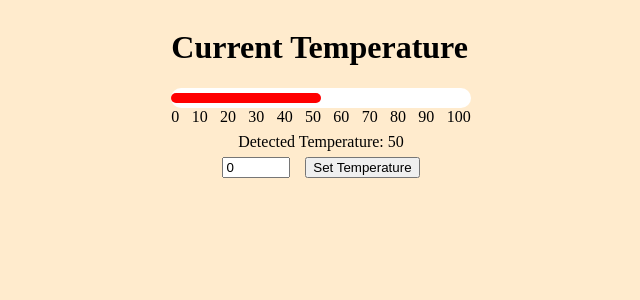
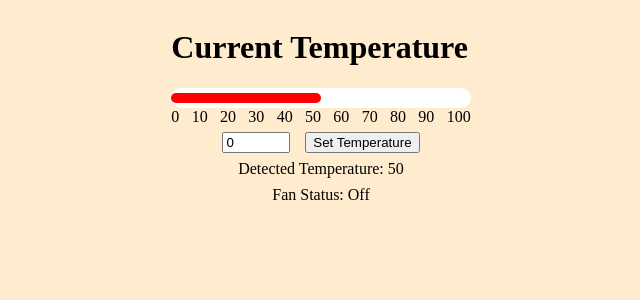
Before and after one commit to Jellyfish25/CMPE268_IoT_Project, a React (Vite) app in the folder Frontend/: page / in a window 1280 px wide. Shown: the top 300 px of the page, without its empty margins (319-959 px from the left). Built offline with nearby package versions, Linux system fonts and the light colour scheme.

Commit message:
added fan status + Backend folder

```diff
--- a/Frontend/src/routes/Dashboard/Dashboard.jsx
+++ b/Frontend/src/routes/Dashboard/Dashboard.jsx
@@ -4,6 +4,7 @@ import "./Dashboard.css"
 const Dashboard = () => {
     const [temperature, setTemperature] = useState(0.0);
     const [tempInput, setTempInput] = useState(0.0);
+    const [fanStatus, setFanStatus] = useState(false); // note: set fan status will be based on fan reading
 
     // read data and set the temperature to be displayed (so far set to default 50.0)
     useEffect(() => {
@@ -21,6 +22,7 @@ const Dashboard = () => {
         let temp = parseFloat(tempInput)
         if(!isNaN(temp)) {
             temp = Math.max(0, Math.min(temp, 100));
+            temp = Math.round(temp * 100)/100;
             setTemperature(temp);
         }
         else {
@@ -41,10 +43,6 @@ const Dashboard = () => {
                         <div>100</div>
                 </div>
 
-                <div style={{marginTop: "2.5%"}}>
-                        Detected Temperature: {temperature}
-                </div>
-
                 <div className="input-container">
                     <input
                         name="temperature-input"
@@ -56,6 +54,14 @@ const Dashboard = () => {
                     />
                     <button onClick={processSubmit}>Set Temperature</button>
                 </div>
+
+                <div style={{marginTop: "2.5%"}}>
+                        Detected Temperature: {temperature}
+                </div>
+
+                <div style={{marginTop: "2.5%"}}>
+                        Fan Status: {fanStatus ? "On" : "Off"}
+                </div>
             </div>
         </div>
     );
```
